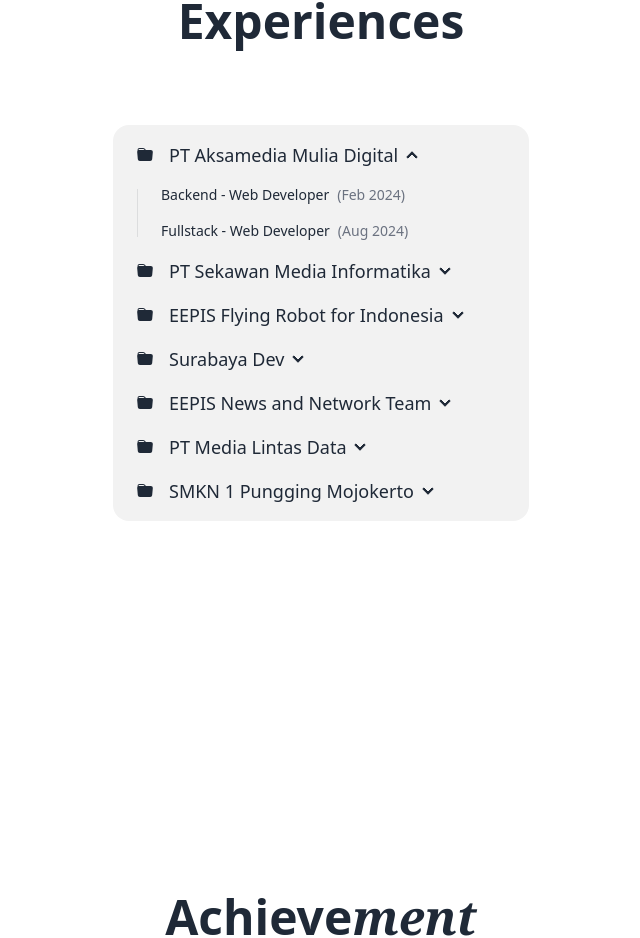
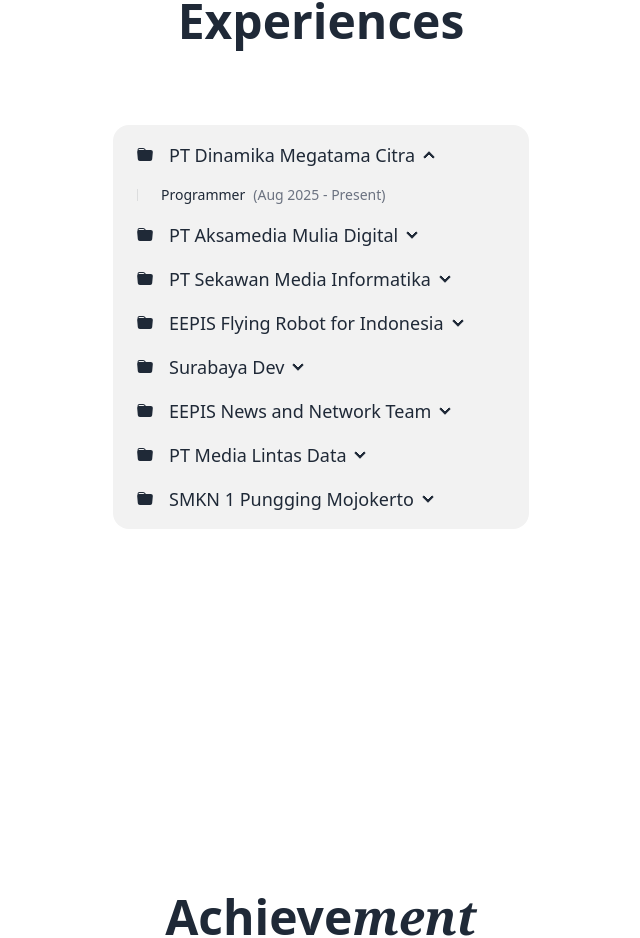
Before and after one commit to ktyudha/cv-ktyudha, a React (Vite) app: page / in a window 1280 px wide. Shown: the part 803-1741 px from the top of the page, without its empty margins (319-959 px from the left). Built offline with nearby package versions, Linux system fonts and the light colour scheme.

Commit message:
feat: adding experience

```diff
--- a/src/constant/utils.ts
+++ b/src/constant/utils.ts
@@ -87,10 +87,16 @@
 
 export const EXPERIENCES = [
   {
+    company: "PT Dinamika Megatama Citra",
+    position: [
+      { job: "Programmer", date: "Aug 2025 - Present" },
+    ],
+  },
+  {
     company: "PT Aksamedia Mulia Digital",
     position: [
       { job: "Backend - Web Developer", date: "Feb 2024" },
-      { job: "Fullstack - Web Developer", date: "Aug 2024" },
+      { job: "Fullstack - Web Developer", date: "Aug 2024 - Present" },
     ],
   },
   {
```
